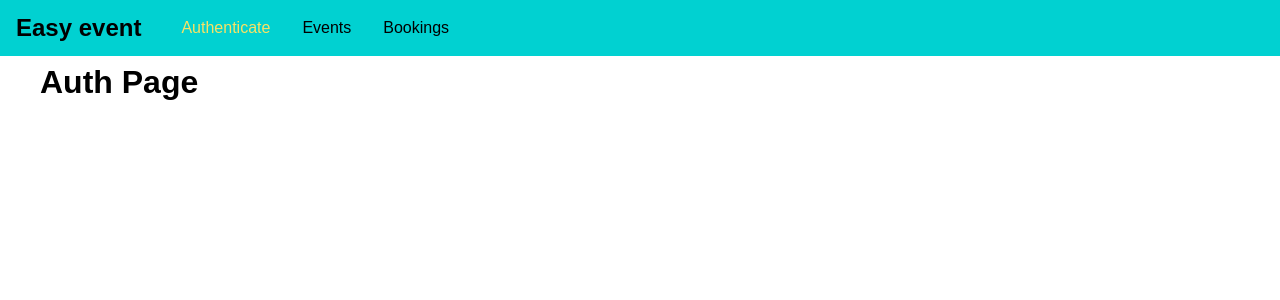
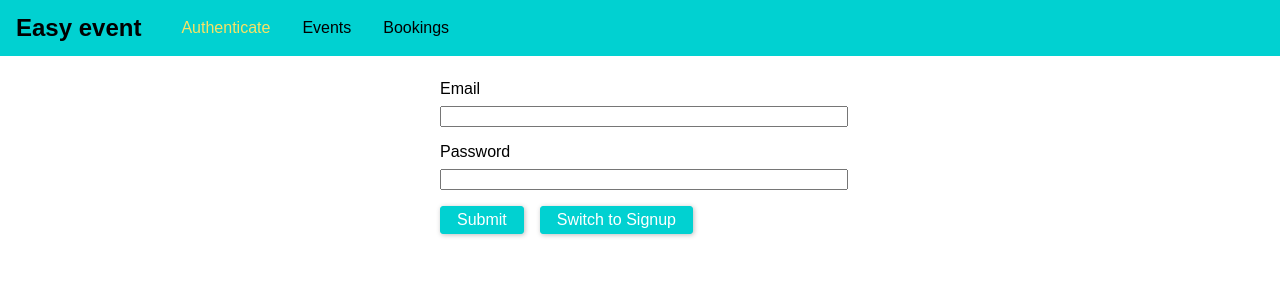
Before and after one commit to andreynho2006/graphql-react-event-booking, a React (Create React App) app in the folder frontend/: page /auth in a window 1280 px wide. Shown: the top 300 px of the page. Built offline with nearby package versions, Linux system fonts and the light colour scheme; the HTML template or start-up script is replaced by a standard one.

Commit message:
style the buttons

```diff
--- /dev/null
+++ b/frontend/src/pages/Auth.css
@@ -0,0 +1,37 @@
+.auth-form {
+  width: 25rem;
+  max-width: 80%;
+  margin: 5rem auto;
+}
+
+.form-control label,
+.form-control input {
+  width: 100%;
+  display: block;
+}
+
+.form-control label {
+  margin-bottom: 0.5rem;
+}
+
+.form-control {
+  margin-bottom: 1rem;
+}
+
+.form-actions button {
+  background: #01d1d1;
+  color: #fff;
+  font: inherit;
+  border: 1px solid #01d1d1;
+  border-radius: 3px;
+  padding: 0.25rem 1rem;
+  margin-right: 1rem;
+  box-shadow: 1px 1px 5px rgba(0, 0, 0, 0.26);
+  cursor: pointer;
+}
+
+.form-actions button:hover,
+.form-actions button:active {
+  background: #01a7a7;
+  border-color: #01a7a7;
+}
--- a/frontend/src/pages/Auth.js
+++ b/frontend/src/pages/Auth.js
@@ -1,8 +1,26 @@
 import React, { Component } from 'react';
+import './Auth.css';
+import { formatError } from 'graphql';
 
 class AuthPage extends Component {
   render() {
-    return <h1>Auth Page</h1>;
+    return (
+      <form className='auth-form'>
+        <div className='form-control'>
+          <label htmlFor='email'>Email</label>
+          <input type='email' id='email' />
+        </div>
+        <div className='form-control'>
+          <label htmlFor='password'>Password</label>
+          <input type='password' id='password' />
+        </div>
+
+        <div className='form-actions'>
+          <button type='submit'>Submit</button>
+          <button type='button'>Switch to Signup</button>
+        </div>
+      </form>
+    );
   }
 }
 
```
